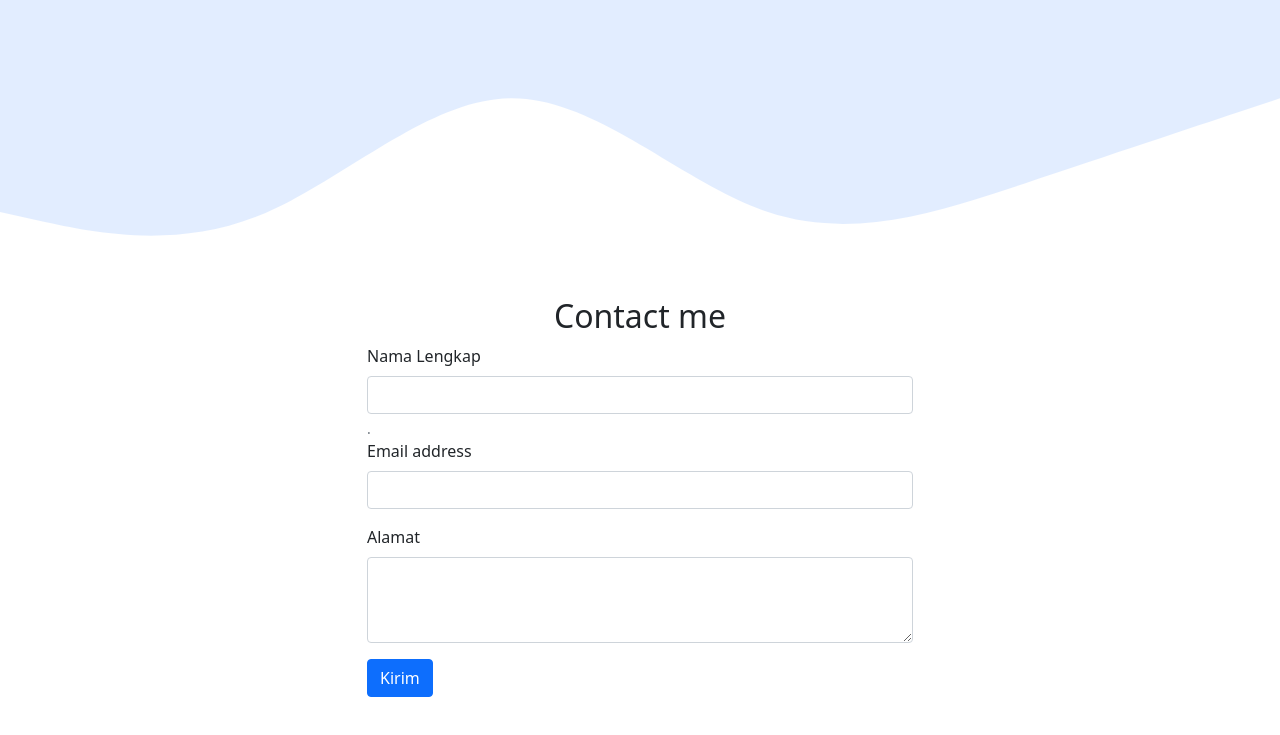
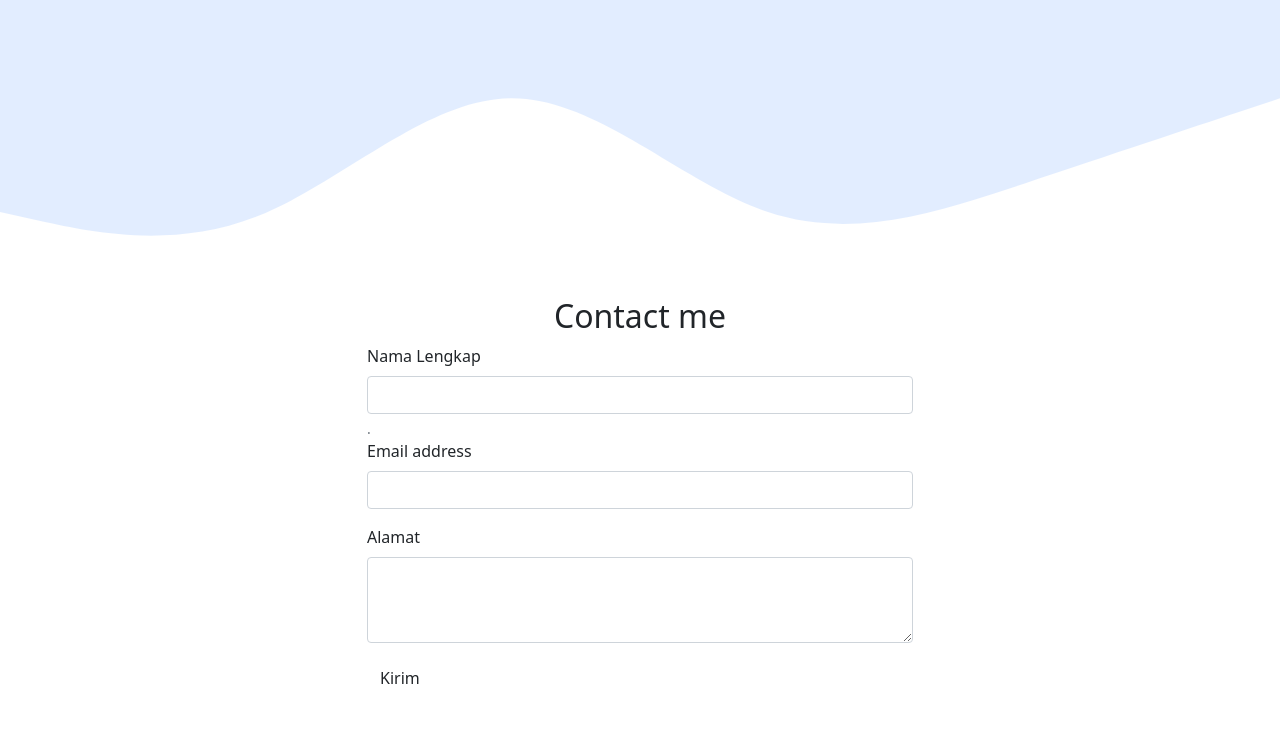
Before and after one commit to Khalinggabintang/khalinggabintang.github.io, a plain HTML site: page index.html in a window 1280 px wide. Shown: the part 2087-2822 px from the top of the page. Drawn offline with nearby package versions, Linux system fonts and the light colour scheme.

Commit message:
mengubah warna tombol

```diff
--- a/index.html
+++ b/index.html
@@ -185,7 +185,7 @@
               <label for="Alamat" class="form-label">Alamat</label>
               <textarea class="form-control" id="Alamat" rows="3"></textarea>
             </div>
-            <button type="submit" class="btn btn-primary">Kirim</button>
+            <button type="submit" class="btn btn-succes">Kirim</button>
         </div>
         </form>
       </div>
```
